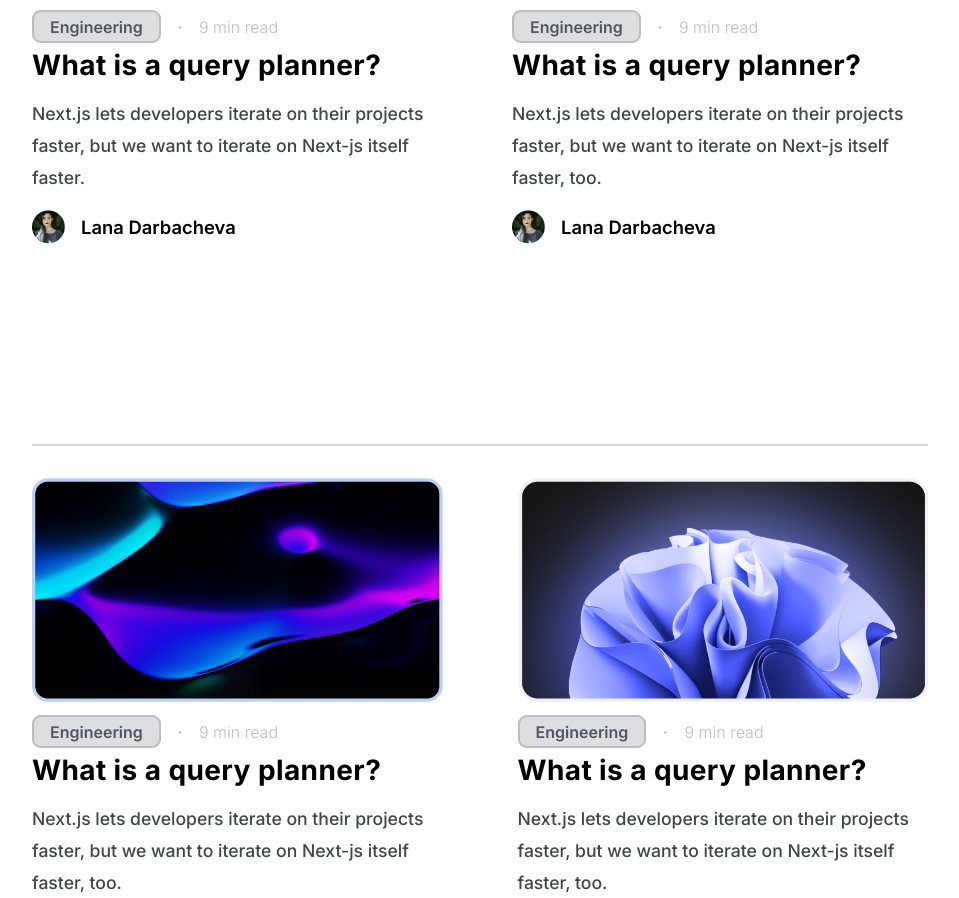
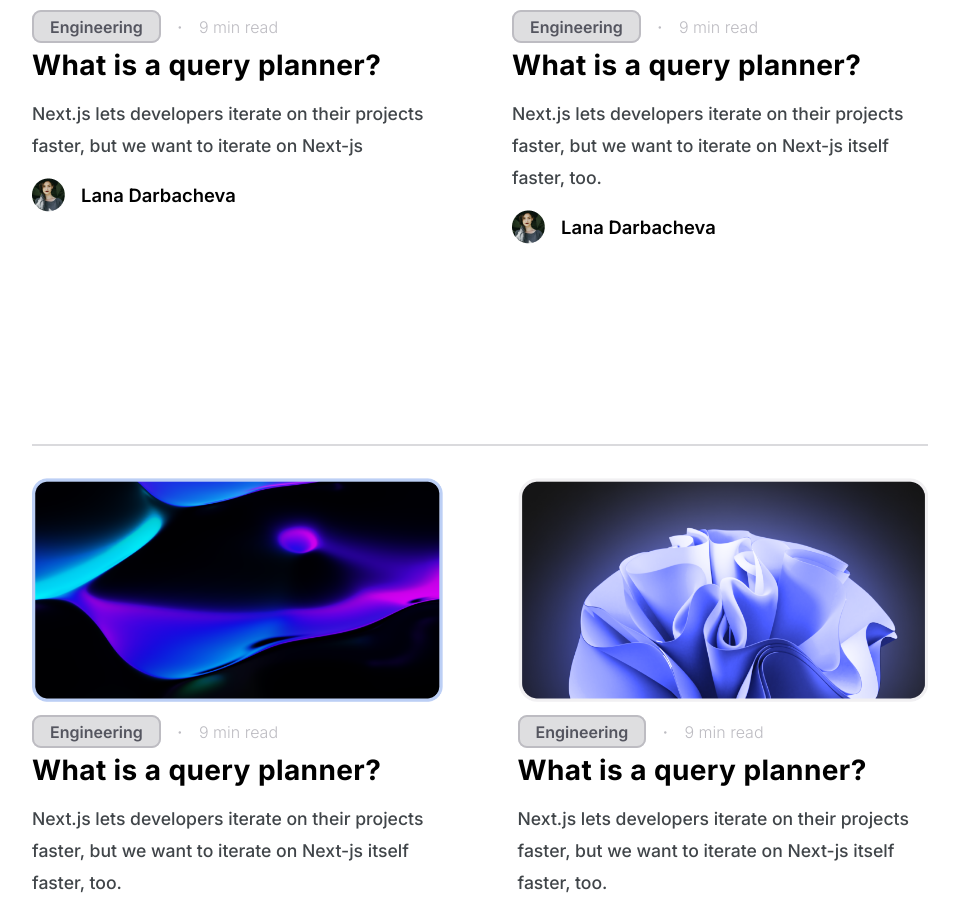
Before and after one commit to Gechilaa/oxeni_blog, a website: page home.html in a window 1280 px wide. Shown: the part 2148-3046 px from the top of the page, without its empty margins (160-1119 px from the left). Drawn offline with Linux system fonts and the light colour scheme.

Commit message:
change index.html

```diff
--- a/home.html
+++ b/home.html
@@ -119,7 +119,7 @@
                     <h1>What is a query planner?</h1>
                     <p class="description">
                         Next.js lets developers iterate on their projects faster, but we want to iterate on Next-js
-                        itself faster.
+
                     </p>
                     <div class="profile">
                         <img src="./assets/images/png/profile.png" alt="Profile Picture">
```
